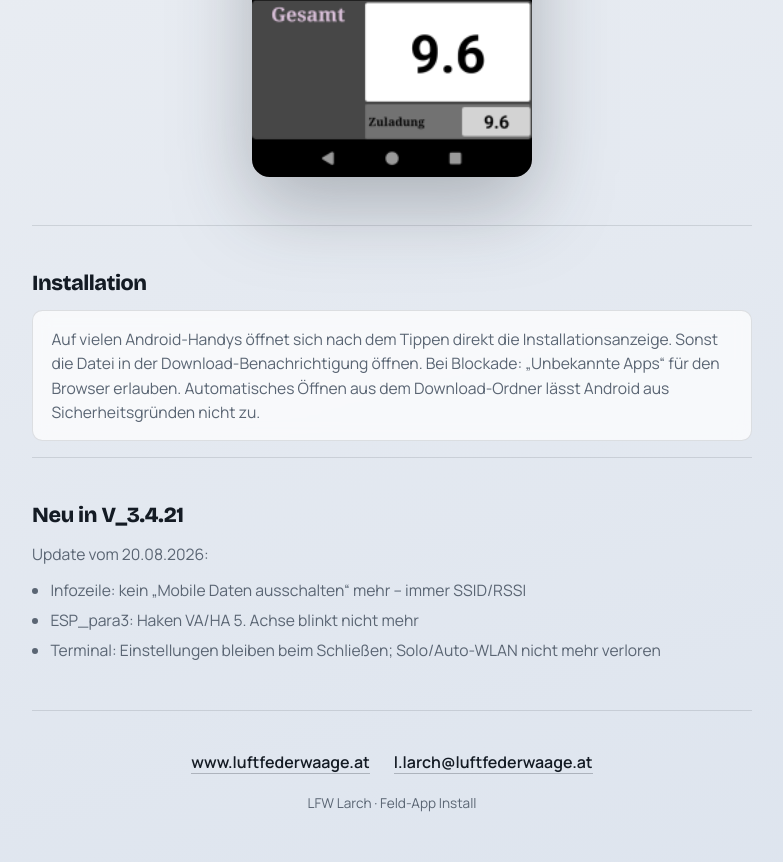
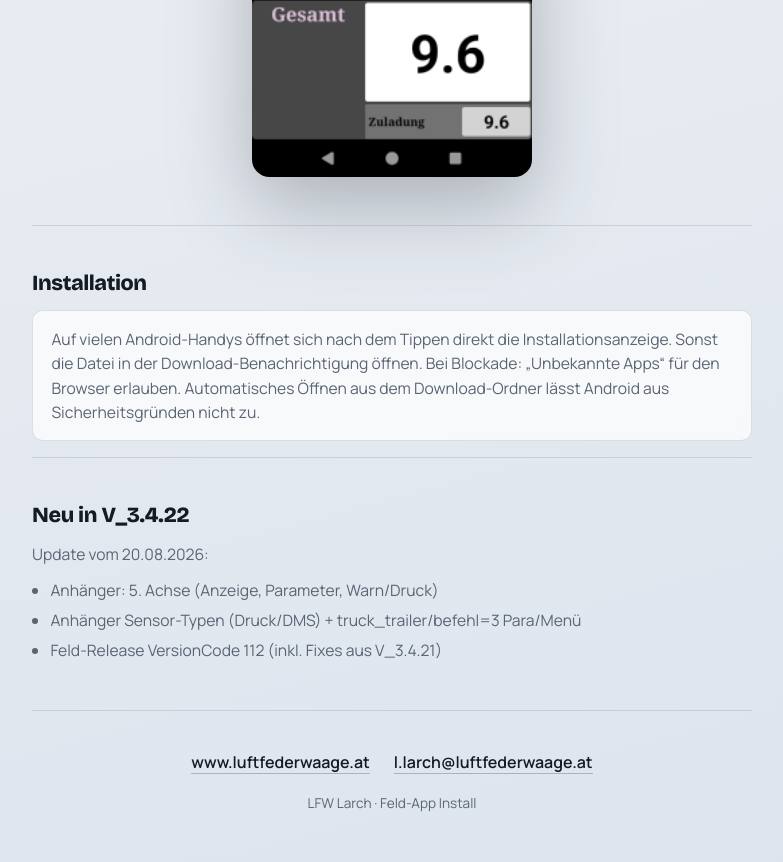
Before and after one commit to w-larch/meineapp, a plain HTML site: page index.html in a window 1280 px wide. Shown: the part 969-1831 px from the top of the page, without its empty margins (248-1031 px from the left). Drawn offline with nearby package versions, Linux system fonts and the light colour scheme.

Commit message:
Release V_3.4.22 (VersionCode 112)

```diff
--- a/index.html
+++ b/index.html
@@ -222,7 +222,7 @@
       <h1 class="brand">LFW LARCH<span>Luftfederwaage</span></h1>
       <p class="lede">Die aktuelle App direkt aufs Handy laden – ohne Play Store.</p>
       <a class="cta" id="btnInstall" href="LFW.apk" type="application/vnd.android.package-archive">App installieren</a>
-      <p class="version">Version V_3.4.21</p>
+      <p class="version">Version V_3.4.22</p>
       <p class="alt-dl"><a href="LFW.apk">APK erneut laden</a>
         · <a href="https://github.com/w-larch/meineapp/releases/download/V1.0/result.apk">GitHub-Release</a></p>
       <p class="open-hint">Startet die Installation nicht von selbst, öffnen Sie die APK unter „Dateien“ bzw. in den Downloads.</p>
@@ -237,12 +237,12 @@
     </section>
 
     <section class="section wrap">
-      <h2>Neu in V_3.4.21</h2>
+      <h2>Neu in V_3.4.22</h2>
       <p>Update vom 20.08.2026:</p>
       <ul>
-        <li>Infozeile: kein „Mobile Daten ausschalten“ mehr – immer SSID/RSSI</li>
-        <li>ESP_para3: Haken VA/HA 5. Achse blinkt nicht mehr</li>
-        <li>Terminal: Einstellungen bleiben beim Schließen; Solo/Auto-WLAN nicht mehr verloren</li>
+        <li>Anhänger: 5. Achse (Anzeige, Parameter, Warn/Druck)</li>
+        <li>Anhänger Sensor-Typen (Druck/DMS) + truck_trailer/befehl=3 Para/Menü</li>
+        <li>Feld-Release VersionCode 112 (inkl. Fixes aus V_3.4.21)</li>
       </ul>
     </section>
 
```
Also changed, not shown: 1 other file.
